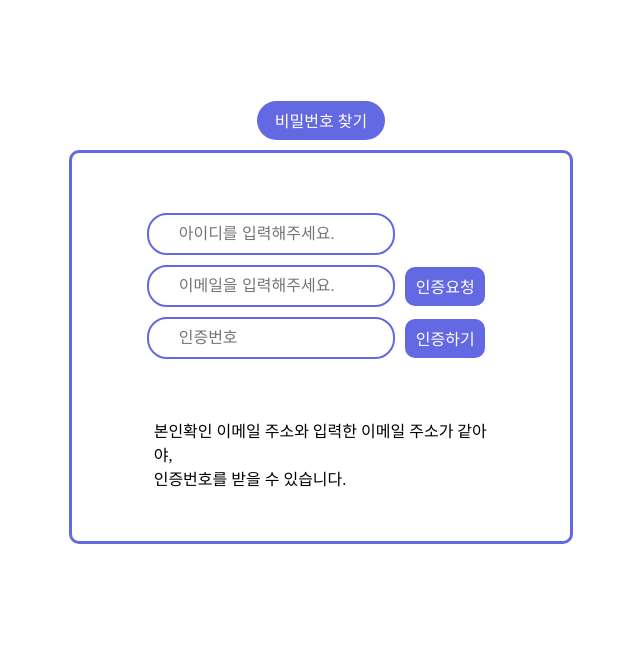
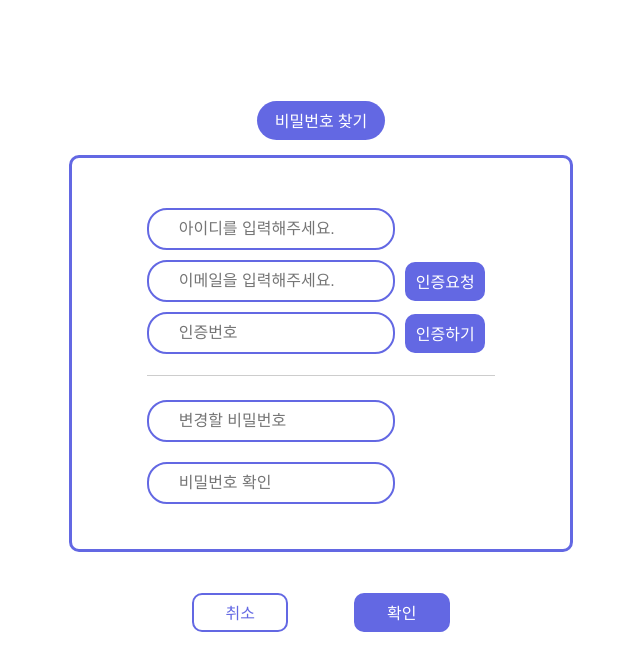
Before and after one commit to charBS0701/linkive-react, a React (Create React App) app: page /login/findpassword in a window 1280 px wide. Both pictures are taken after a click on the button "인증하기". Shown: the top 670 px of the page, without its empty margins (319-959 px from the left). Built offline with nearby package versions, Linux system fonts and the light colour scheme.

Commit message:
Style FindPassword 완료

```diff
--- a/src/pages/login/FindPassword.jsx
+++ b/src/pages/login/FindPassword.jsx
@@ -1,5 +1,4 @@
 import React, { useState } from "react";
-import { Link } from "react-router-dom";
 import {
   Container,
   ProfileContainer,
@@ -10,7 +9,6 @@ import Btn from "../../components/Btn";
 import InputLine from "../../components/InputLine";
 import styled from "styled-components";
 import palette from "../../styles/colorPalette";
-import FindPwAfter from "./FindPwAfter";
 
 const ContentContainer = styled.div`
   width: 70%;
@@ -25,12 +23,32 @@ const InformMessage = styled.div`
   visible: none;
 `;
 
+const VerifyAfterContainer = styled.div`
+  border-top: 1px solid ${palette.lightGray};
+  margin-top: 6%;
+  padding: 4% 0% 0% 0%;
+`;
+
+const ButtonContainer = styled.div`
+  width: 55%;
+  display: flex;
+  justify-content: space-between;
+  align-items: center;
+  & > button + {  // (&)현재요소의 (>)자식요소중에 (button)이 있는 경우 그(+)다음요소에 적용
+    margin-left: 20%;
+  }
+  `;
+
+
 const FindPassword = () => {
   const [id, setId] = useState("");
   const [email, setEmail] = useState("");
   const [verificationCode, setVerificationCode] = useState("");
   const [userVerificationCode, setUserVerificationCode] = useState("");
   const [showInformMessage, setShowInformMessage] = useState(false);
+  const [isVerified, setIsVerified] = useState(false); // 인증이 완료되었는지 여부
+  const [pw, setPw] = useState("");
+  const [pwCheck, setPwCheck] = useState("");
 
   const handleIdChange = (event) => {
     setId(event.target.value);
@@ -54,7 +72,8 @@ const FindPassword = () => {
       body: JSON.stringify({ id, email }),
     };
 
-    try { // 아이디와 이메일이 일치하는지 확인
+    try {
+      // 아이디와 이메일이 일치하는지 확인
       const response = await fetch(
         "http://localhost:8123/users/checkIdwithEmail",
         requestOptions
@@ -68,11 +87,11 @@ const FindPassword = () => {
       }
       alert("이메일로 인증번호가 발송되었습니다.");
       setShowInformMessage(true);
-    }
-    catch (error) {
+    } catch (error) {
       console.error("Error:", error);
     }
-    try { // 인증번호 발송
+    try {
+      // 인증번호 발송
       const response = await fetch(
         "http://localhost:8123/users/verifyEmail/send",
         requestOptions
@@ -88,22 +107,58 @@ const FindPassword = () => {
     if (verificationCode == userVerificationCode) {
       // string == number
       alert("인증되었습니다.");
-      // 비밀번호 변경 페이지로 이동 <FindPwAfter />
-
-
-
+      setIsVerified(true);
     } else {
       alert("인증번호가 일치하지 않습니다.");
     }
   };
 
+  const handlePwChange = (event) => {
+    setPw(event.target.value);
+  };
+  const handlePwCheckChange = (event) => {
+    setPwCheck(event.target.value);
+  };
+  const handleCancel = () => {
+    window.location.href = "/login";
+  };
+  const handlePwChangeSubmit = async () => {
+    if (pw !== pwCheck) {
+      alert("비밀번호가 일치하지 않습니다.");
+      return;
+    }
+    const requestOptions = {
+      method: "PUT",
+      headers: { "Content-Type": "application/json" },
+      body: JSON.stringify({ id, pw }),
+    };
+    try {
+      const response = await fetch(
+        "http://localhost:8123/users/findPw",
+        requestOptions
+      );
+      if (response.status === 401) {
+        alert("해당 id의 user가 존재하지 않습니다.");
+        return;
+      } else if (response.status === 409) {
+        alert("비밀번호 변경에 실패하였습니다.");
+        return;
+      }
+      alert("비밀번호가 변경되었습니다.");
+      window.location.href = "/login";
+    } catch (error) {
+      console.error("Error:", error);
+    }
+  };
+
+
   return (
     <Container style={{ marginTop: "10%" }}>
-      <TitleComponent style={{ marginBottom: "2%", padding: "1.5% 3.5%" }}>
+      <TitleComponent style={{ marginBottom: "3%", padding: "1.5% 3.5%" }}>
         비밀번호 찾기
       </TitleComponent>
       <ProfileContainer>
-        <InfoRowContainer style={{ padding: "10% 0" }}>
+        <InfoRowContainer style={{ padding: "8% 0 7% 0", marginBottom:"1%" }}>
           <ContentContainer style={{}}>
             <div
               style={{
@@ -186,7 +241,63 @@ const FindPassword = () => {
                 인증하기
               </Btn>
             </div>
-
+            {isVerified ? (
+              <VerifyAfterContainer>
+                <div
+                  style={{
+                    marginTop: "10px",
+                    display: "flex",
+                    alignItems: "center",
+                  }}
+                >
+                  <InputLine
+                    name="pw"
+                    type="password"
+                    value={pw}
+                    onChange={handlePwChange}
+                    placeholder="변경할 비밀번호"
+                  />
+                  <Btn
+                    $empty
+                    style={{
+                      padding: "1.5%",
+                      width: "120px",
+                      marginLeft: "10px",
+                      borderRadius: "10px",
+                    }}
+                  >
+                    여백맞춤
+                  </Btn>
+                </div>
+                <div
+                  style={{
+                    marginTop: "10px",
+                    display: "flex",
+                    alignItems: "center",
+                  }}
+                >
+                  <InputLine
+                    name="pwCheck"
+                    type="password"
+                    value={pwCheck}
+                    onChange={handlePwCheckChange}
+                    placeholder="비밀번호 확인"
+                  />
+                  <Btn
+                    $empty
+                    style={{
+                      padding: "1.5%",
+                      width: "120px",
+                      marginLeft: "10px",
+                      borderRadius: "10px",
+                    }}
+                  >
+                    여백맞춤
+                  </Btn>
+                </div>
+              </VerifyAfterContainer>
+            ) : (
+              <>
                 {showInformMessage ? (
                   <InformMessage>
                     회원님의 아이디로 이메일로 전송되었습니다.
@@ -200,9 +311,36 @@ const FindPassword = () => {
                   본인확인 이메일 주소와 입력한 이메일 주소가 같아야,
                   <br /> 인증번호를 받을 수 있습니다.
                 </div>
+              </>
+            )}
           </ContentContainer>
         </InfoRowContainer>
       </ProfileContainer>
+      <ButtonContainer>
+        <Btn
+          onClick={handleCancel}
+          style={{
+            width: "110%",
+            padding: "2%",
+            marginLeft: "10px",
+            borderRadius: "10px",
+          }}
+        >
+          취소
+        </Btn>
+        <Btn
+          $colored
+          onClick={handlePwChangeSubmit}
+          style={{
+            width: "110%",
+            marginLeft: "20%",
+            padding: "2%",
+              borderRadius: "10px",
+          }}
+        >
+          확인
+        </Btn>
+        </ButtonContainer>
     </Container>
   );
 };
--- a/src/pages/login/FindPwAfter.jsx
+++ /dev/null
@@ -1,4 +0,0 @@
-const FindPwAfter = () => {
-};
-
-export default FindPwAfter;
```
Lines whose indentation alone changed are shown as unchanged.
